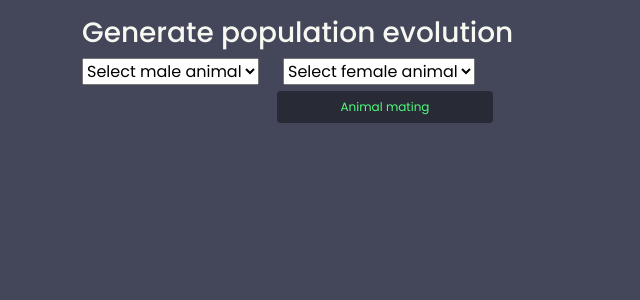
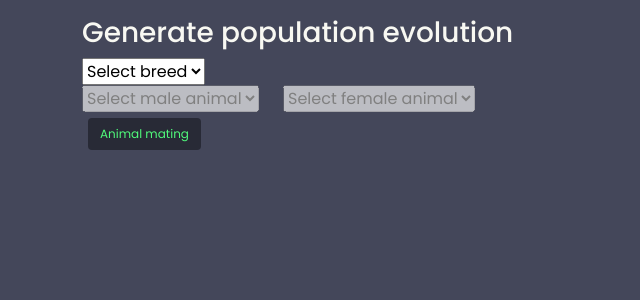
Before and after one commit to MathieuGood/animal_breeding_management, a PHP site: page /index.php?page=breed_animals in a window 1280 px wide. Shown: the part 117-417 px from the top of the page, without its empty margins (0-640 px from the left). Run offline with PHP 8.4, Linux system fonts and the light colour scheme; the visitor is signed in with stand-in values (Sample User, id 1); data comes from the database, SQL or seed files in the repository; data that the repository does not hold is empty.

Commit message:
Implemented dyanmic breed and animal selection with ajax query

```diff
--- a/pages/breed_animals.php
+++ b/pages/breed_animals.php
@@ -6,14 +6,33 @@ if (isset($_SESSION['open']) && $_SESSION['open'] > 0) {
     ?>
 
     <div class="row">
+        <div class="col-auto">
+            <select name="select_breed" id="select_breed" value="---">
 
-        <div class="col-auto">
+                <option>Select breed</option>
+                <?php
+                // Get the list of breeds base on the animals in the animal table
+                $breeds = $animal->getCurrentBreeds();
+                foreach ($breeds as $breed) {
+                    echo '<option value="' . $breed['id_breed'] . '">'
+                        . $breed['breed_name'] .
+                        '</option>';
+                }
+                ;
+                ?>
+            </select>
+        </div>
+    </div>
 
-            <select name='male_animal' id='select_male' value="---">
+    <div class="row" id="select_animals_to_breed">
+
+        <!-- <div class="col-auto">
+
+            <select name='male_animal' id='select_male' value="---" disabled>
                 <option>Select male animal</option>
                 <?php
                 // Get the list of all male animal names
-                $males = $animal->getAllCompatiblePartners('M', $id = '');
+                $males = $animal->getAllCompatiblePartners('M');
 
                 foreach ($males as $male) {
                     echo '<option value="' . $male['id_animal'] . '">
@@ -29,11 +48,11 @@ if (isset($_SESSION['open']) && $_SESSION['open'] > 0) {
 
         <div class="col-auto">
 
-            <select name='female_animal' id='select_female' value="---">
+            <select name='female_animal' id='select_female' value="---" disabled>
                 <option value='0'>Select female animal</option>
                 <?php
                 // Get the list of all male animal names
-                $females = $animal->getAllCompatiblePartners('F', $id = '');
+                $females = $animal->getAllCompatiblePartners('F');
 
                 foreach ($females as $female) {
                     echo '<option ';
@@ -43,22 +62,47 @@ if (isset($_SESSION['open']) && $_SESSION['open'] > 0) {
                 ?>
             </select>
 
-            <div class="row">
+        </div> -->
 
-                <input class="button" type="submit" name="start_mating" value="Animal mating">
+    </div>
 
-            </div>
+    <div class="row">
+
+        <div class="col-auto">
+
+            <input class="button" type="submit" name="start_mating" value="Animal mating">
 
         </div>
-
     </div>
 
     <script>
 
+        window.onload = function () {
+            updateCompatiblePartners('');
+        }
+
+        let select_breed = document.getElementById('select_breed')
         let select_male = document.getElementById('select_male')
-        console.log(select_male)
         let select_female = document.getElementById('select_female')
-        console.log(select_female)
+
+
+        // Event listener on breed selection
+        select_breed.addEventListener('change', () => {
+
+            console.log(select_breed.value)
+            if (select_breed.value != 'Select breed') {
+                updateCompatiblePartners(select_breed.value)
+                // Make male and female select enabled if breed chosen
+                select_male.disabled = false
+                select_female.disabled = false
+
+            } else {
+                updateCompatiblePartners('')
+                // Make male and female select disabled if no breed chosen
+                select_male.disabled = true
+                select_female.disabled = true
+            }
+        })
 
         select_male.addEventListener('change', () => {
             // updateCompatiblePartners(select_male.value)
@@ -72,7 +116,23 @@ if (isset($_SESSION['open']) && $_SESSION['open'] > 0) {
 
 
 
-        </script>
+        // AJAX function for filtering by breed
+        function updateCompatiblePartners(id_breed) {
+            $.ajax({
+                type: "POST",
+                url: "ajax_queries/update_compatible_partners.php",
+                data: {
+                    breed: id_breed,
+                },
+                // If the ajax query returns a success, update the table
+                success: function (data) {
+                    let compatible_partners = document.getElementById("select_animals_to_breed");
+                    compatible_partners.innerHTML = data;
+                }
+            });
+        }
+
+    </script>
 
     <?php
 
```
